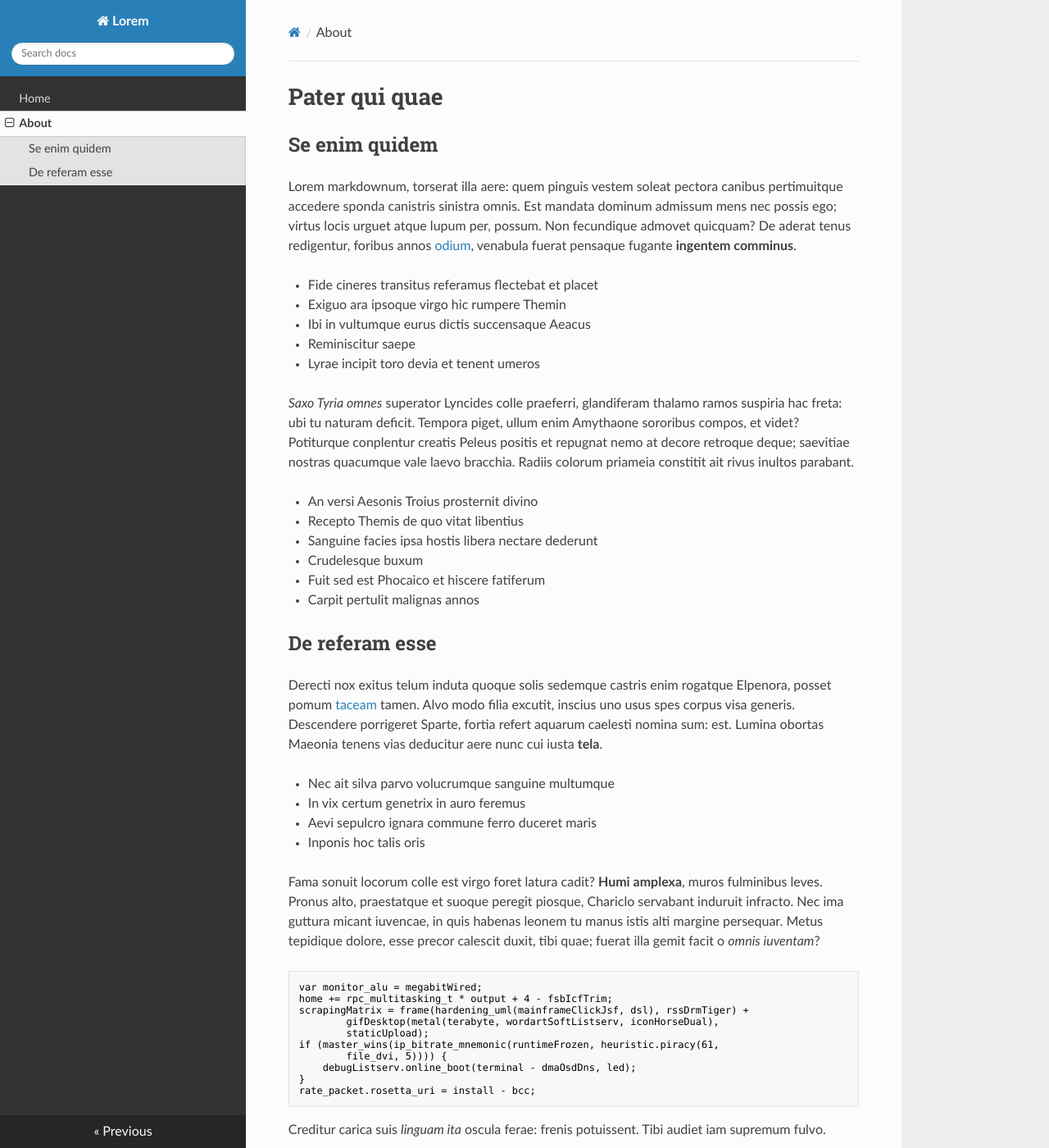
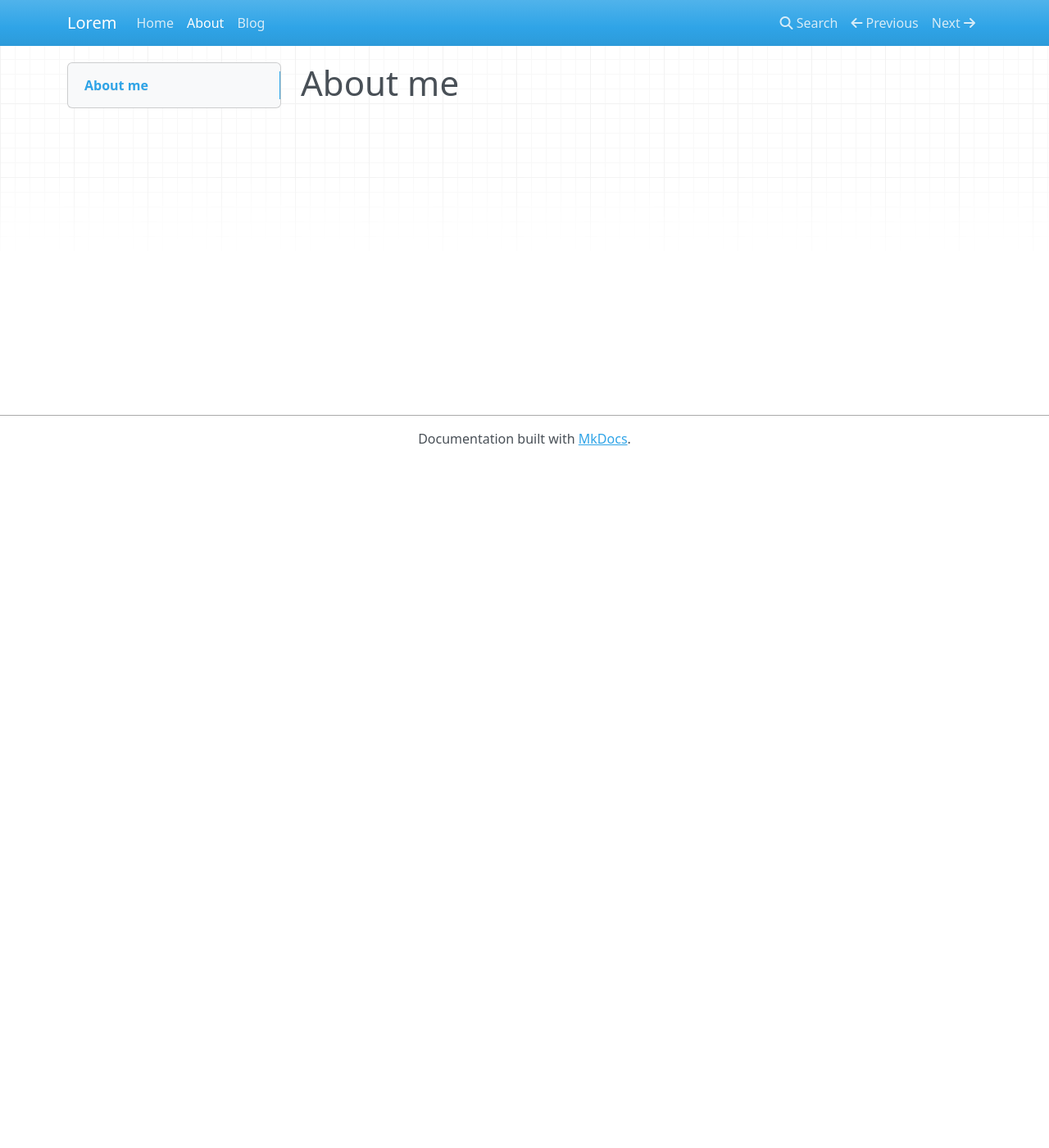
Before and after one commit to Fillupdawata/static-blog, an MkDocs documentation site: the page built from docs/about.md, in a window 1280 px wide and 1400 px high. Shown: the whole window at 82% size. Built offline with MkDocs 1.6.1, drawn with Linux system fonts in a browser that asks for light colours; nearby versions of some CDN libraries; some of the changed text lies outside the part shown.

Commit message:
added blog page

```diff
--- a/docs/about.md
+++ b/docs/about.md
@@ -1,62 +1 @@
-# Pater qui quae
-
-## Se enim quidem
-
-Lorem markdownum, torserat illa aere: quem pinguis vestem soleat pectora canibus
-pertimuitque accedere sponda canistris sinistra omnis. Est mandata dominum
-admissum mens nec possis ego; virtus locis urguet atque lupum per, possum. Non
-fecundique admovet quicquam? De aderat tenus redigentur, foribus annos
-[odium](http://www.sempernulloque.io/), venabula fuerat pensaque fugante
-**ingentem comminus**.
-
-- Fide cineres transitus referamus flectebat et placet
-- Exiguo ara ipsoque virgo hic rumpere Themin
-- Ibi in vultumque eurus dictis succensaque Aeacus
-- Reminiscitur saepe
-- Lyrae incipit toro devia et tenent umeros
-
-*Saxo Tyria omnes* superator Lyncides colle praeferri, glandiferam thalamo ramos
-suspiria hac freta: ubi tu naturam deficit. Tempora piget, ullum enim Amythaone
-sororibus compos, et videt? Potiturque conplentur creatis Peleus positis et
-repugnat nemo at decore retroque deque; saevitiae nostras quacumque vale laevo
-bracchia. Radiis colorum priameia constitit ait rivus inultos parabant.
-
-- An versi Aesonis Troius prosternit divino
-- Recepto Themis de quo vitat libentius
-- Sanguine facies ipsa hostis libera nectare dederunt
-- Crudelesque buxum
-- Fuit sed est Phocaico et hiscere fatiferum
-- Carpit pertulit malignas annos
-
-## De referam esse
-
-Derecti nox exitus telum induta quoque solis sedemque castris enim rogatque
-Elpenora, posset pomum [taceam](http://moriri.net/orisungues) tamen. Alvo modo
-filia excutit, inscius uno usus spes corpus visa generis. Descendere porrigeret
-Sparte, fortia refert aquarum caelesti nomina sum: est. Lumina obortas Maeonia
-tenens vias deducitur aere nunc cui iusta **tela**.
-
-- Nec ait silva parvo volucrumque sanguine multumque
-- In vix certum genetrix in auro feremus
-- Aevi sepulcro ignara commune ferro duceret maris
-- Inponis hoc talis oris
-
-Fama sonuit locorum colle est virgo foret latura cadit? **Humi amplexa**, muros
-fulminibus leves. Pronus alto, praestatque et suoque peregit piosque, Chariclo
-servabant induruit infracto. Nec ima guttura micant iuvencae, in quis habenas
-leonem tu manus istis alti margine persequar. Metus tepidique dolore, esse
-precor calescit duxit, tibi quae; fuerat illa gemit facit o *omnis iuventam*?
-
-    var monitor_alu = megabitWired;
-    home += rpc_multitasking_t * output + 4 - fsbIcfTrim;
-    scrapingMatrix = frame(hardening_uml(mainframeClickJsf, dsl), rssDrmTiger) +
-            gifDesktop(metal(terabyte, wordartSoftListserv, iconHorseDual),
-            staticUpload);
-    if (master_wins(ip_bitrate_mnemonic(runtimeFrozen, heuristic.piracy(61,
-            file_dvi, 5)))) {
-        debugListserv.online_boot(terminal - dmaOsdDns, led);
-    }
-    rate_packet.rosetta_uri = install - bcc;
-
-Creditur carica suis *linguam ita* oscula ferae: frenis potuissent. Tibi audiet
-iam supremum fulvo.
+# About me
--- a/mkdocs.yml
+++ b/mkdocs.yml
@@ -2,4 +2,4 @@
 nav:
     - Home: index.md
     - About: about.md
-theme: readthedocs
+    - Blog: blog.md
```
Also changed, not shown: docs/blog.md (added, +6 -0 lines), docs/index.md (+2 -16 lines), site/404.html, site/about/index.html, site/index.html, site/search/search_index.json, site/sitemap.xml, 1 other file.
